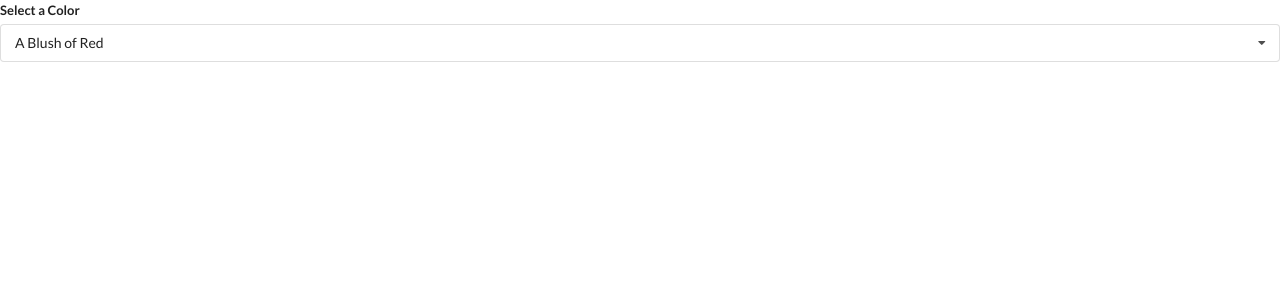
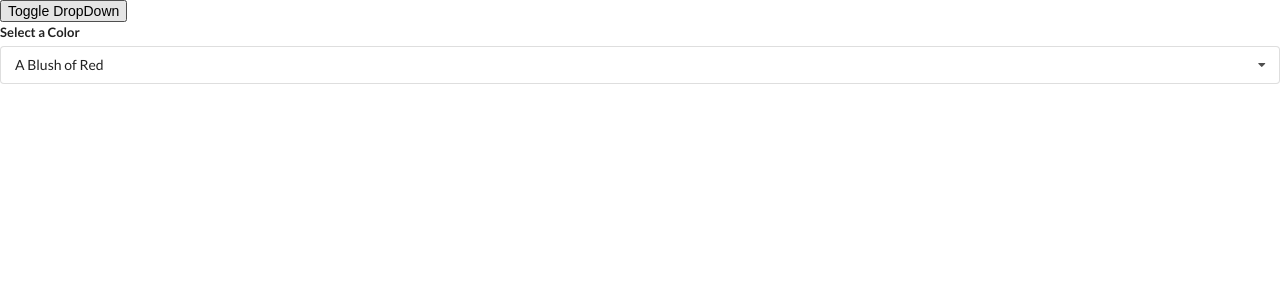
Before and after one commit to olaassem/react-widgets, a React (Create React App) app: page / in a window 1280 px wide. Shown: the top 300 px of the page. Built offline with nearby package versions, Linux system fonts and the light colour scheme.

Commit message:
body event listener cleanup

```diff
--- a/src/App.js
+++ b/src/App.js
@@ -27,15 +27,22 @@
 
 export default function App() {
 	const [selected, setSelected] = useState(options[0]);
+	const [showDropdown, setShowDropdown] = useState(true);
+
 	return (
 		<div>
 			{/* <Accordion items={items} /> */}
 			{/* <Search /> */}
-			<Dropdown
-				selected={selected}
-				onSelectedChange={setSelected}
-				options={options}
-			/>
+			<button onClick={() => setShowDropdown(!showDropdown)}>
+				Toggle DropDown
+			</button>
+			{showDropdown ? (
+				<Dropdown
+					selected={selected}
+					onSelectedChange={setSelected}
+					options={options}
+				/>
+			) : null}
 		</div>
 	);
 }
--- a/src/components.js/Dropdown.js
+++ b/src/components.js/Dropdown.js
@@ -5,12 +5,19 @@
 	const ref = useRef();
 
 	useEffect(() => {
-		document.body.addEventListener('click', (e) => {
-			if (ref.current.contains(e.target)) {
+		const onBodyClick = (event) => {
+			if (ref.current.contains(event.target)) {
 				return;
 			}
 			setOpen(false);
-		});
+		};
+		document.body.addEventListener('click', onBodyClick, { capture: true });
+
+		return () => {
+			document.body.removeEventListener('click', onBodyClick, {
+				capture: true,
+			});
+		};
 	}, []);
 
 	const renderedOptions = options.map((option) => {
```
